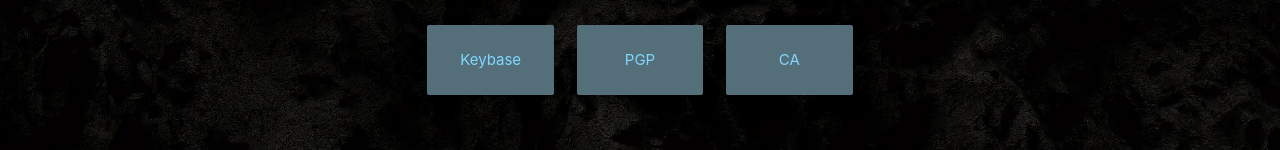
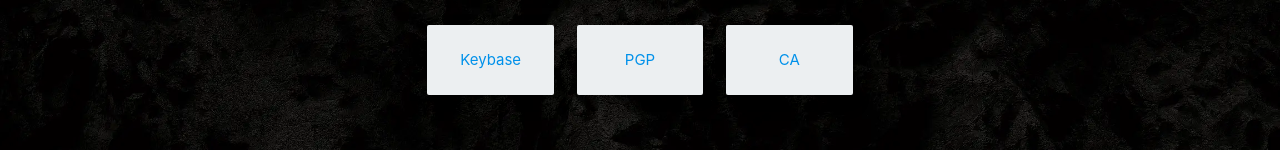
Before and after one commit to lingrino/website, a plain HTML site: page index.html in a window 1280 px wide. Shown: the part 1232-1382 px from the top of the page. Drawn offline with nearby package versions, Linux system fonts and the light colour scheme.

Commit message:
contrast

```diff
--- a/index.html
+++ b/index.html
@@ -139,14 +139,13 @@
                 </div>
               </div>
             </div>
-
             <div class="row">
               <div class="col s12 m4">
-                <div class="card horizontal blue-grey darken-1 z-depth-3">
+                <div class="card horizontal blue-grey lighten-5 z-depth-3">
                   <div class="card-stacked">
                     <div class="card-content white-text">
                       <p class="center-align">
-                        <a href="https://keybase.io/lingrino" target="_blank" rel="noopener" class="light-blue-text text-accent-1">
+                        <a href="https://keybase.io/lingrino" target="_blank" rel="noopener" class="light-blue-text text-accent-4">
                           Keybase
                         </a>
                       </p>
@@ -155,11 +154,11 @@
                 </div>
               </div>
               <div class="col s12 m4">
-                <div class="card horizontal blue-grey darken-1 z-depth-3">
+                <div class="card horizontal blue-grey lighten-5 z-depth-3">
                   <div class="card-stacked">
                     <div class="card-content white-text">
                       <p class="center-align">
-                        <a href="assets/security/SeanLingrenPGP.asc" target="_blank" rel="noopener" class="light-blue-text text-accent-1">
+                        <a href="assets/security/SeanLingrenPGP.asc" target="_blank" rel="noopener" class="light-blue-text text-accent-4">
                           PGP
                         </a>
                       </p>
@@ -168,11 +167,11 @@
                 </div>
               </div>
               <div class="col s12 m4">
-                <div class="card horizontal blue-grey darken-1 z-depth-3">
+                <div class="card horizontal blue-grey lighten-5 z-depth-3">
                   <div class="card-stacked">
                     <div class="card-content white-text">
                       <p class="center-align">
-                        <a href="assets/security/SeanLingrenCA.pem" target="_blank" rel="noopener" class="light-blue-text text-accent-1">
+                        <a href="assets/security/SeanLingrenCA.pem" target="_blank" rel="noopener" class="light-blue-text text-accent-4">
                           CA
                         </a>
                       </p>
@@ -181,7 +180,6 @@
                 </div>
               </div>
             </div>
-
           </main>
         </div>
       </div>
```
